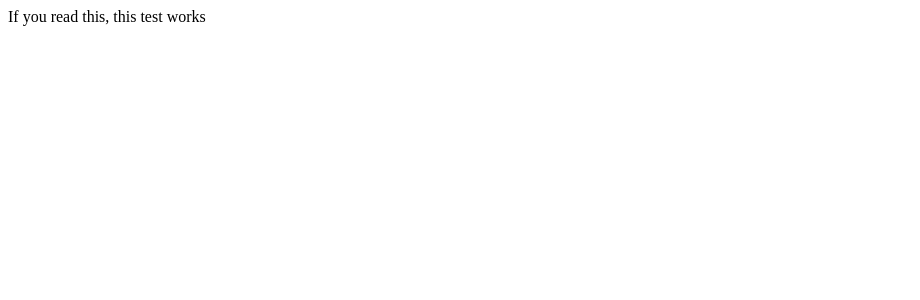
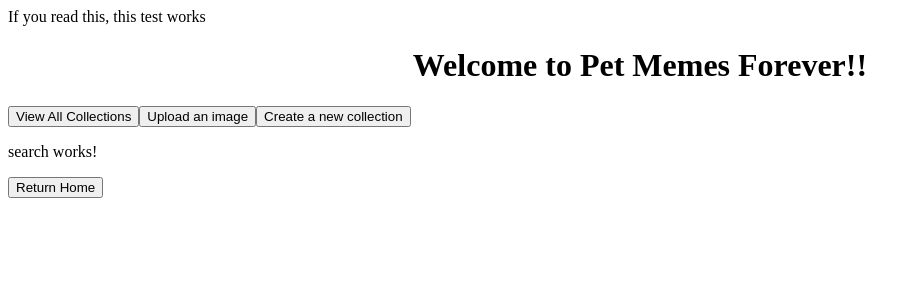
Before and after one commit to awalte11/WebDevProjectRunnable, an Angular app in the folder Client/: page /frontpage in a window 1280 px wide. Shown: the top 300 px of the page, without its empty margins (0-920 px from the left). Built offline with nearby package versions, Linux system fonts and the light colour scheme.

Commit message:
skeleton front page

```diff
--- a/Client/src/app/app.component.html
+++ b/Client/src/app/app.component.html
@@ -1,9 +1,10 @@
 <!--The content below is only a placeholder and can be replaced.-->
 <div style="text-align:center">
   <h1>
-    Welcome to {{ Pet Memes Forever! }}!
+    Welcome to Pet Memes Forever!!
   </h1>
 
 </div>
 
 <router-outlet></router-outlet>
+<a routerLink="frontpage"> <button>Return Home</button> </a>
--- a/Client/src/app/collection/collection.component.ts
+++ b/Client/src/app/collection/collection.component.ts
@@ -27,7 +27,7 @@ export class CollectionComponent implements OnInit {
   }
 
   getCollection() : void {
-    const id = parseInt(this.route.snapshot.paramMap.get('id'), 10);
+    const id = this.route.snapshot.paramMap.get('id');
     if (id) {
         this.collection = this.dataService.getCollection(id);
 
--- a/Client/src/app/front-page/front-page.component.html
+++ b/Client/src/app/front-page/front-page.component.html
@@ -1,3 +1,5 @@
-<p>
-  front-page works!
-</p>
+<a routerLink="allcollections"> <button>View All Collections</button> </a>
+<a routerLink="newImage"> <button>Upload an image</button> </a>
+<a routerLink="newCollection"> <button>Create a new collection</button> </a>
+
+<app-search></app-search>
```
Also changed, not shown: Client/src/app/app-routing.module.ts (+8 -2 lines).
